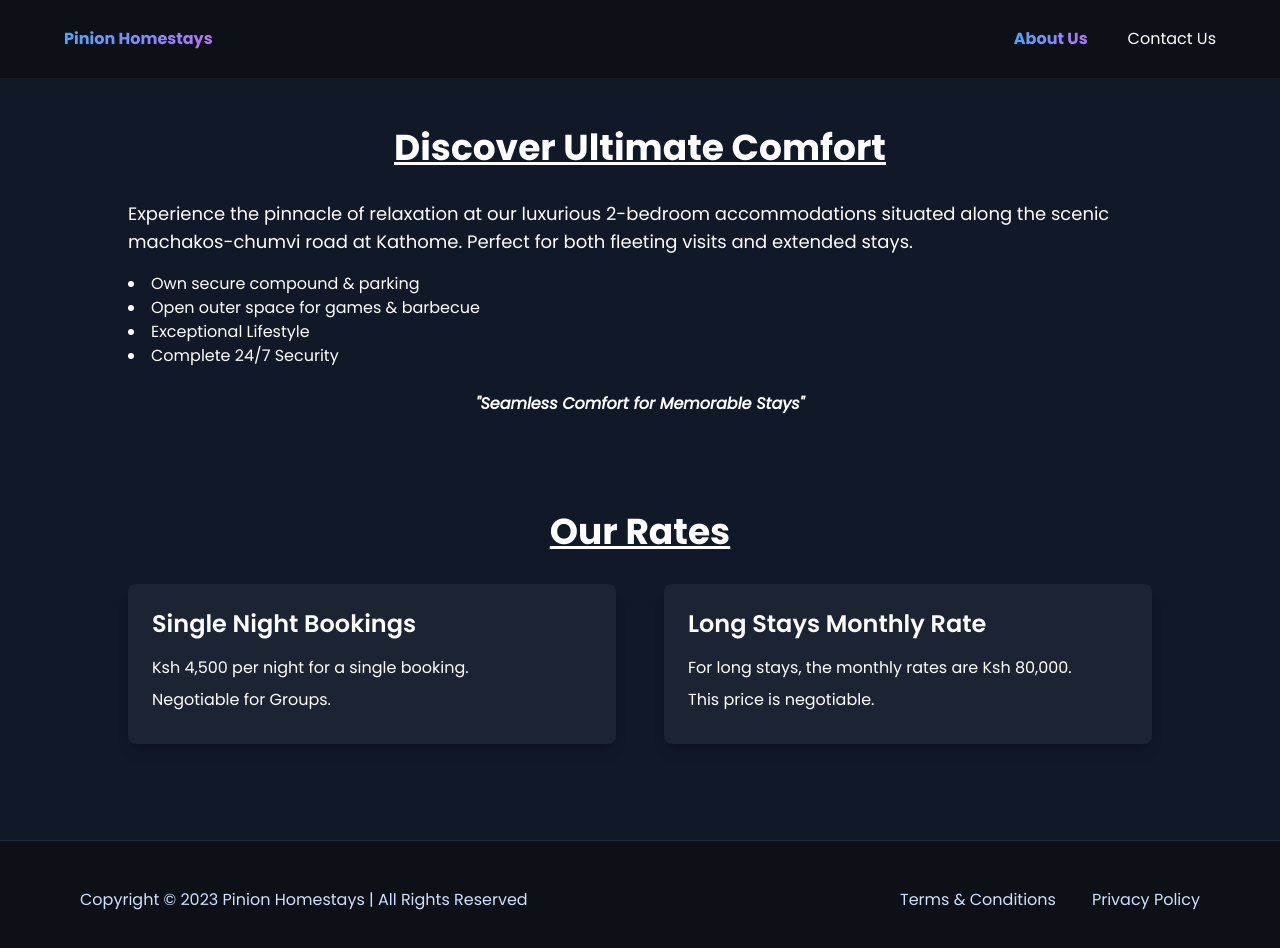
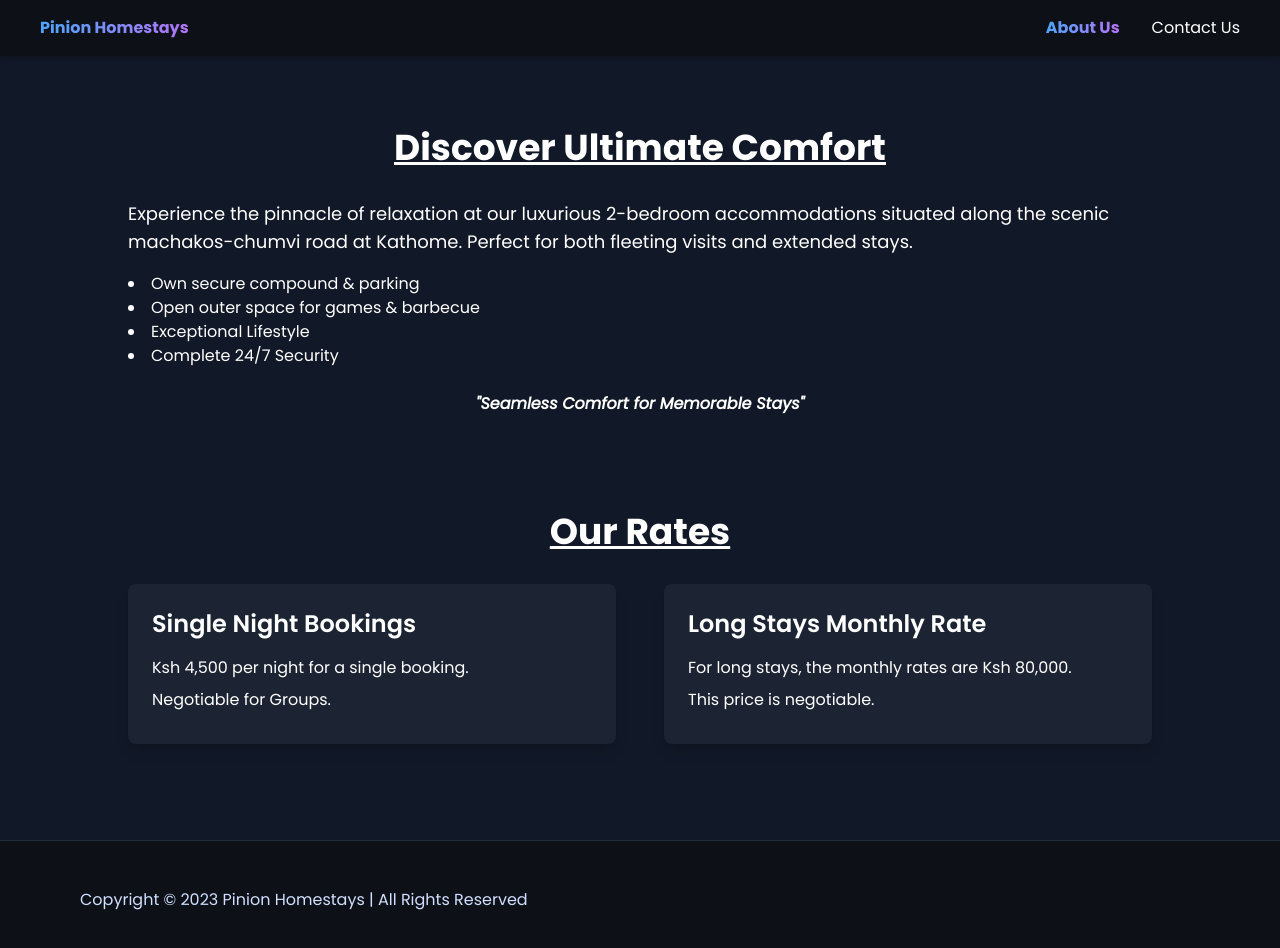
Before and after one commit to musebe/pinion-homestays, a Next.js app: page /about in a window 1280 px wide. Shown: the top 948 px of the page. Built offline with nearby package versions, Linux system fonts and the light colour scheme.

Commit message:
Navbar adjustments

```diff
--- a/app/(root)/(home)/page.tsx
+++ b/app/(root)/(home)/page.tsx
@@ -18,7 +18,7 @@
     page: '1',
   });
 
-  console.log(resources);
+  // console.log(resources);
 
   return (
     <main className='flex-center paddings mx-auto w-full max-w-screen-2xl flex-col'>
--- a/components/Filters.tsx
+++ b/components/Filters.tsx
@@ -6,7 +6,7 @@
 
 const links = [
   'all',
-  'living room',
+  'living-room',
   'master-bedroom',
   'dinning-area',
   'parking-area',
--- a/components/Footer.tsx
+++ b/components/Footer.tsx
@@ -4,11 +4,6 @@
   return (
     <footer className='text-white-800 flex-between body-text w-full gap-y-10 border-t border-black-400 bg-black-100 px-20 py-12 max-md:flex-col'>
       <p>Copyright © 2023 Pinion Homestays | All Rights Reserved</p>
-
-      <div className='flex gap-x-9'>
-        <Link href='/terms-of-use'>Terms & Conditions</Link>
-        <Link href='/privacy-policy'>Privacy Policy</Link>
-      </div>
     </footer>
   );
 };
--- a/components/Navbar.tsx
+++ b/components/Navbar.tsx
@@ -1,39 +1,72 @@
-import Image from 'next/image';
+'use client';
+import React, { useState } from 'react';
 import Link from 'next/link';
+import { Bars3BottomRightIcon, XMarkIcon } from '@heroicons/react/24/solid';
 
 const Navbar = () => {
+  const Links = [
+    {
+      name: 'About Us',
+      link: '/about',
+      className: 'body-text text-gradient_blue-purple !font-bold',
+    },
+    {
+      name: 'Contact Us',
+      link: '/contact',
+      className: 'body-text !font-normal',
+    },
+  ];
+  const [open, setOpen] = useState(false);
+
+  const handleLinkClick = () => {
+    setOpen(false);
+  };
+
   return (
-    <nav className='flex-center fixed top-0 z-50 w-full border-b-2 border-black-200 bg-black-100 py-7 text-white'>
-      <div className='flex-between mx-auto w-full max-w-screen-2xl px-6 xs:px-8 sm:px-16'>
+    <div className='shadow-md w-full fixed top-0 left-0 z-50'>
+      <div className='md:flex items-center justify-between bg-black-100 py-4 md:px-10 px-7 text-white'>
+        {/* logo section */}
+        <div className='font-bold text-2xl cursor-pointer flex items-center gap-1'>
           <Link
-          href='/?category=all'
+            href='/'
             className='body-text text-gradient_blue-purple !font-bold'
           >
             Pinion Homestays
           </Link>
+        </div>
 
-        <Image
-          src='/hamburger-menu.svg'
-          width={30}
-          height={30}
-          alt='Hamburger menu'
-          className='block md:hidden'
-        />
+        {/* Menu icon */}
+        <div
+          onClick={() => setOpen(!open)}
+          className='absolute right-8 top-6 cursor-pointer md:hidden w-7 h-7'
+        >
+          {open ? (
+            <XMarkIcon className='text-white' />
+          ) : (
+            <Bars3BottomRightIcon className='text-white' />
+          )}
+        </div>
 
-        <ul className='flex-center gap-x-3 max-md:hidden md:gap-x-10'>
-          <li className='body-text text-gradient_blue-purple !font-bold'>
-            <Link href='/about'>
-              About Us
+        {/* link items */}
+        <ul
+          className={`md:flex md:items-center md:pb-0 pb-12 absolute md:static bg-black-100 md:z-auto z-40 left-0 w-full md:w-auto md:pl-0 pl-9 transition-all duration-500 ease-in ${
+            open ? 'top-12' : 'top-[-490px]'
+          }`}
+        >
+          {Links.map((link) => (
+            <li className='md:ml-8 md:my-0 my-7' key={link.name}>
+              <Link
+                href={link.link}
+                className={link.className}
+                onClick={handleLinkClick}
+              >
+                {link.name}
               </Link>
             </li>
-          <li className='body-text !font-normal'>
-            <Link href='/contact'>
-              Contact Us
-            </Link>
-          </li>
+          ))}
         </ul>
       </div>
-    </nav>
+    </div>
   );
 };
 
--- /dev/null
+++ b/components/Themebutton.tsx
@@ -0,0 +1,58 @@
+'use client';
+
+import { useTheme } from 'next-themes';
+import { useEffect, useState } from 'react';
+
+export default function Themebutton() {
+  const { setTheme, resolvedTheme } = useTheme();
+  const [mounted, setMounted] = useState(false);
+
+  useEffect(() => {
+    setMounted(true);
+  }, []);
+
+  if (!mounted) {
+    return null;
+  }
+
+  return (
+    <button
+      onClick={() => setTheme(resolvedTheme === 'dark' ? 'light' : 'dark')}
+      className='bg-teal-500/30 p-2 rounded-lg text-teal-500 focus:outline-none focus:ring-2 focus:ring-teal-400'
+      aria-label='Toggle theme'
+      role='button'
+    >
+      {resolvedTheme === 'dark' ? (
+        <svg
+          xmlns='http://www.w3.org/2000/svg'
+          fill='none'
+          viewBox='0 0 24 24'
+          strokeWidth={1.5}
+          stroke='currentColor'
+          className='w-6 h-6'
+        >
+          <path
+            strokeLinecap='round'
+            strokeLinejoin='round'
+            d='M12 3v2.25m6.364.386l-1.591 1.591M21 12h-2.25m-.386 6.364l-1.591-1.591M12 18.75V21m-4.773-4.227l-1.591 1.591M5.25 12H3m4.227-4.773L5.636 5.636M15.75 12a3.75 3.75 0 11-7.5 0 3.75 3.75 0 017.5 0z'
+          />
+        </svg>
+      ) : (
+        <svg
+          xmlns='http://www.w3.org/2000/svg'
+          fill='none'
+          viewBox='0 0 24 24'
+          strokeWidth={1.5}
+          stroke='currentColor'
+          className='w-6 h-6'
+        >
+          <path
+            strokeLinecap='round'
+            strokeLinejoin='round'
+            d='M21.752 15.002A9.718 9.718 0 0118 15.75c-5.385 0-9.75-4.365-9.75-9.75 0-1.33.266-2.597.748-3.752A9.753 9.753 0 003 11.25C3 16.635 7.365 21 12.75 21a9.753 9.753 0 009.002-5.998z'
+          />
+        </svg>
+      )}
+    </button>
+  );
+}
--- a/package.json
+++ b/package.json
@@ -9,6 +9,8 @@
     "lint": "next lint"
   },
   "dependencies": {
+    "@headlessui/react": "^1.7.17",
+    "@heroicons/react": "^2.0.18",
     "@radix-ui/react-label": "^2.0.2",
     "@radix-ui/react-slot": "^1.0.2",
     "@sanity/image-url": "^1.0.2",
@@ -22,6 +24,7 @@
     "lucide-react": "^0.279.0",
     "next": "13.5.1",
     "next-sanity": "^5.5.4",
+    "next-themes": "^0.2.1",
     "postcss": "8.4.30",
     "query-string": "^8.1.0",
     "react": "18.2.0",
```
Also changed, not shown: 2 other files (tests, documents, lock files or other folders). Lines whose indentation alone changed are shown as unchanged.
